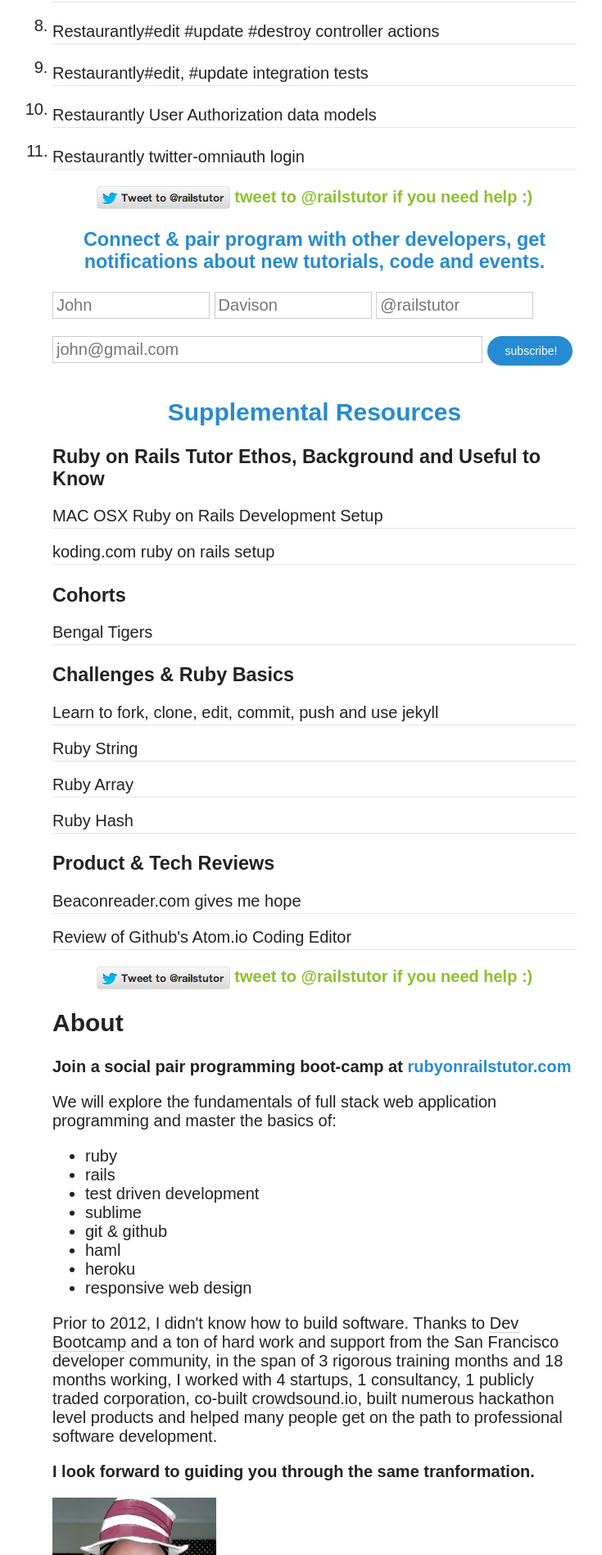
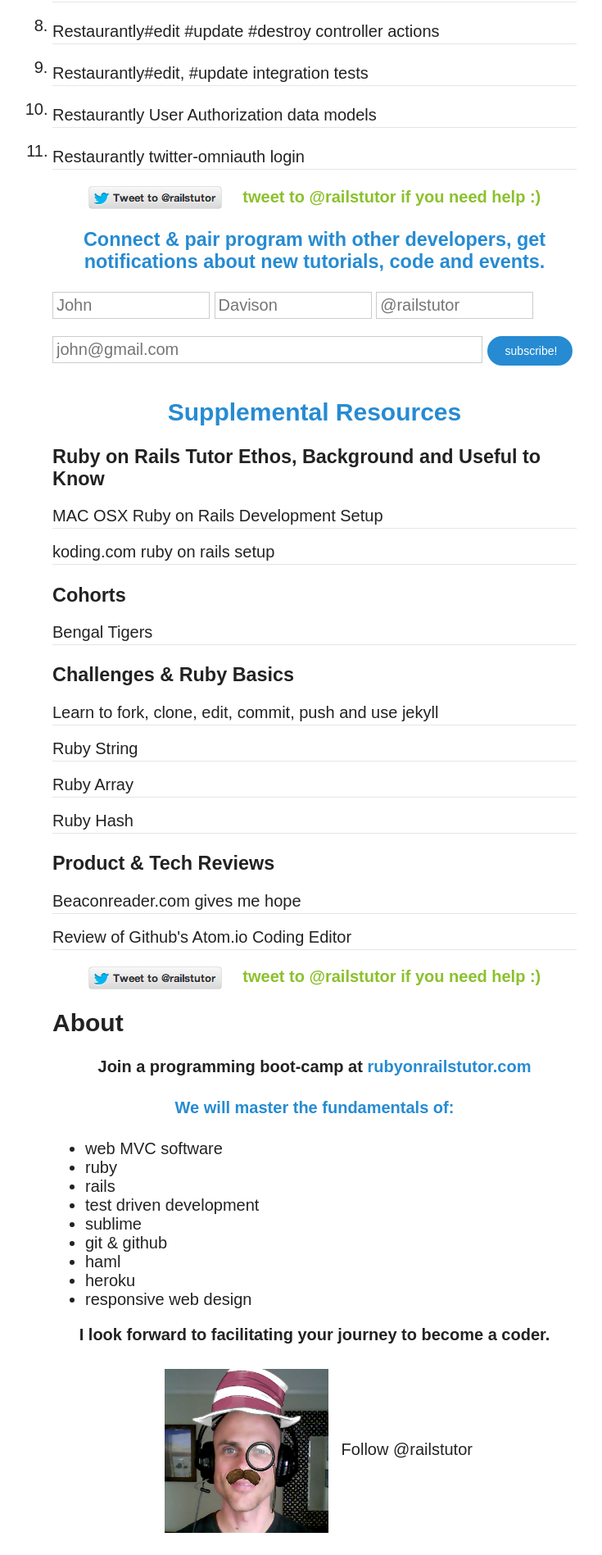
Before and after one commit to jcdavison/rubyonrailstutor.github.io, a Jekyll site: the page built from index.html, in a window 1280 px wide. Shown: the part 971-2868 px from the top of the page at 82% size, without its empty margins (256-991 px from the left). Built offline with Jekyll 4.4.1, drawn with Linux system fonts in a browser that asks for light colours; nearby versions of some CDN libraries; comment, search, counter and statistics services are not loaded; some of the changed text lies outside the part shown.

Commit message:
Add about

```diff
--- a/_config.yml
+++ b/_config.yml
@@ -41,6 +41,8 @@
     url: /
   - title: Articles
     url: /articles/
+  - title: About
+    url: /about.html
 
 # http://en.wikipedia.org/wiki/List_of_tz_database_time_zones
 timezone:    America/Los_Angeles
--- a/_includes/about.html
+++ b/_includes/about.html
@@ -1,10 +1,12 @@
+<div class="margined">
   <h2>About</h2>
 
-<strong>Join a social pair programming boot-camp at <a href="http://rubyonrailstutor.com" class="callout">rubyonrailstutor.com</a></strong>
+  <div class="centered"><strong>Join a programming boot-camp at <a href="http://rubyonrailstutor.com" class="callout">rubyonrailstutor.com</a></strong></div>
 
-<p>We will explore the fundamentals of full stack web application programming and master the basics of:</p>
+  <h4 class="callout centered">We will master the fundamentals of:</h4>
 
   <ul type="bullet">
+    <li>web MVC software</li>
     <li>ruby</li>
     <li>rails</li>
     <li>test driven development</li>
@@ -15,8 +17,10 @@
     <li>responsive web design</li>
   </ul>
 
-<p>Prior to 2012, I didn't know how to build software.  Thanks to <a href="http://www.devbootcamp.com" target="new">Dev Bootcamp</a> and a ton of hard work and support from the San Francisco developer community, in the span of 3 rigorous training months and 18 months working, I worked with 4 startups, 1 consultancy, 1 publicly traded corporation, co-built <a href="http://crowdsound.io/">crowdsound.io</a>, built numerous hackathon level products and helped many people get on the path to professional software development.</p>
 
-<strong>I look forward to guiding you through the same tranformation.</strong>
+  <div class="centered"><strong>I look forward to facilitating your journey to become a coder.</strong></div>
 
-<p><span><img src="{{ site.url }}/images/{{site.owner.avatar}}" width="200" height="200"> John Davison, <a href="http://twitter.com/railstutor" target="new">@railstutor</a></p>
+  <p><div class="centered"><img src="{{ site.url }}/images/{{site.owner.avatar}}" width="200" height="200" class="padded">
+  <a href="https://twitter.com/railstutor" class="twitter-follow-button" data-show-count="false" data-size="large">Follow @railstutor</a><script>!function(d,s,id){var js,fjs=d.getElementsByTagName(s)[0],p=/^http:/.test(d.location)?'http':'https';if(!d.getElementById(id)){js=d.createElement(s);js.id=id;js.src=p+'://platform.twitter.com/widgets.js';fjs.parentNode.insertBefore(js,fjs);}}(document, 'script', 'twitter-wjs');</script>
+  </div></p>
+</div>
--- a/_includes/calltoaction.html
+++ b/_includes/calltoaction.html
@@ -1,3 +1,4 @@
+<div class="margined">
   <h3 class="callout centered">Connect & pair program with other developers, get notifications about new tutorials, code and events.</h3>
 
 
@@ -23,3 +24,4 @@
       </div>
     </p>
   </span>
+</div>
--- a/_includes/tweetforhelp.html
+++ b/_includes/tweetforhelp.html
@@ -1,7 +1,7 @@
 <div class="centered margined">
-  <a href="https://twitter.com/intent/tweet?screen_name=railstutor&text=Can%20you%20help%20me%20with..." data-related="railstutor" class="inline"><img src="{{site.url}}/images/tweet.png"></a>
+  <a href="https://twitter.com/intent/tweet?screen_name=railstutor&text=Can%20you%20help%20me%20with..." data-related="railstutor" class="inline padded"><img src="{{site.url}}/images/tweet.png"></a>
 
-  <a href="https://twitter.com/intent/tweet?screen_name=railstutor&text=Can%20you%20help%20me%20with..." data-related="railstutor" class="inline"><h4 class="green inline">tweet to @railstutor if you need help :)</h4></a>
+  <a href="https://twitter.com/intent/tweet?screen_name=railstutor&text=Can%20you%20help%20me%20with..." data-related="railstutor" class="inline padded"><h4 class="green inline">tweet to @railstutor if you need help :)</h4></a>
 </div>
 
 
--- a/assets/less/custom.less
+++ b/assets/less/custom.less
@@ -8,6 +8,10 @@
 
 .inline {
   display: inline !important;
+}
+
+.padded {
+  padding: 10px;
 }
 
 .green {
--- a/index.html
+++ b/index.html
@@ -1,8 +1,8 @@
 ---
 layout: page
 title: Learn Ruby on Rails
-description: "A simple and clean responsive Jekyll theme for words and photos."
-tags: [Jekyll, theme, themes, responsive, blog, minimalism]
+description: "Become a maker"
+tags: [coding, resources, ruby, ruby on rails]
 ---
 
 <iframe width="640" height="360" src="//www.youtube.com/embed/o-z_KPQnQc0?vq=hd1080" frameborder="0" allowfullscreen></iframe>
@@ -61,15 +61,17 @@
 
 </ol>
 
-<ul class="post-list no-list">
+
 
 {% include tweetforhelp.html %}
 
 
 {% include calltoaction.html %}
 
+<div class="margined">
   <h2 class="centered callout margined">Supplemental Resources</h2>
 
+  <ul class="post-list no-list">
   <h3>Ruby on Rails Tutor Ethos, Background and Useful to Know</h3>
   {% for post in site.categories.rubyonrailstutor %}
     <li><a href="{{ post.url }}">{{ post.title }}</a></li>
@@ -92,7 +94,8 @@
   {% for post in site.categories.product %}
     <li><a href="{{ post.url }}">{{ post.title }}</a></li>
   {% endfor %}
-</ul>
+  </ul>
+</div>
 
 
 {% include tweetforhelp.html %}
```
Also changed, not shown: about.html (added, +10 -0 lines), assets/css/main.min.css, images/follow.png (added). Lines whose indentation alone changed are shown as unchanged.
